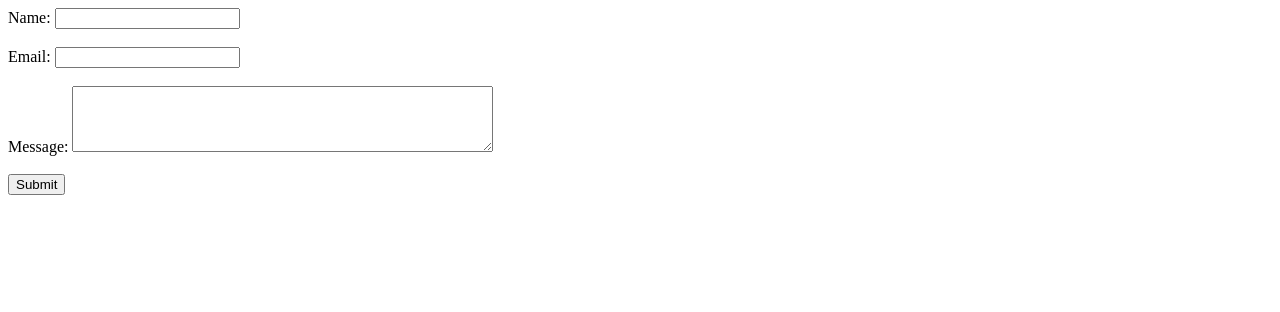
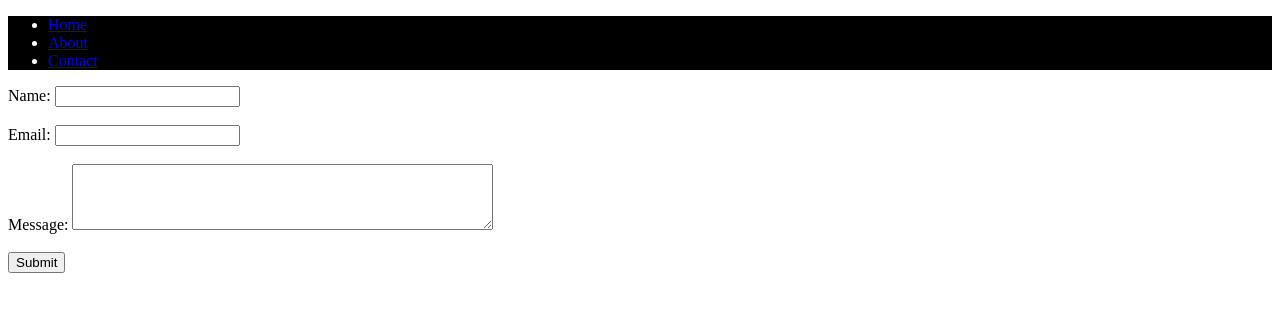
Before and after one commit to RehabHesham/DotNet_Day2VC, a plain HTML site: page contactUs.html in a window 1280 px wide. Drawn offline with Linux system fonts and the light colour scheme.

Commit message:
link contact us page

```diff
--- a/contactUs.html
+++ b/contactUs.html
@@ -7,6 +7,13 @@
     <link rel="stylesheet" href="style.css" />
   </head>
   <body>
+    <nav>
+      <ul>
+        <li><a href="index.html">Home</a></li>
+        <li><a href="about.html">About</a></li>
+        <li><a href="./contactUs.html">Contact</a></li>
+      </ul>
+    </nav>
     <form>
       <label for="name">Name:</label>
       <input type="text" id="name" name="name" required />
--- a/style.css
+++ b/style.css
@@ -8,3 +8,7 @@ nav{
     height: 300px;
     object-fit: cover;
 }
+
+h1{
+    background-color: bisque;
+}
```
Also changed, not shown: index.html (+1 -1 lines).
